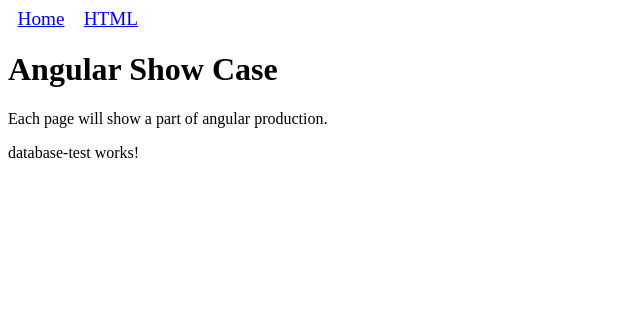
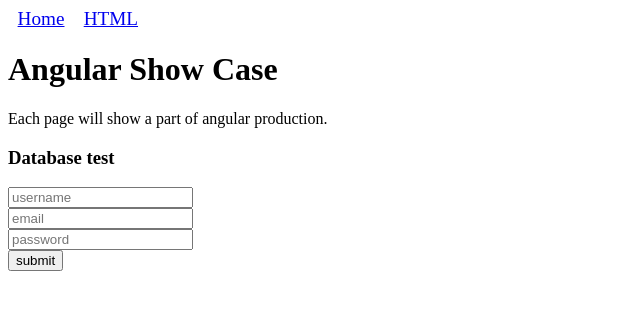
Before and after one commit to geekwisevinson/features, an Angular app: page / in a window 1280 px wide. Shown: the top 310 px of the page, without its empty margins (0-640 px from the left). Built offline with nearby package versions, Linux system fonts and the light colour scheme.

Commit message:
feat(databaseTest): add form to the template

```diff
--- a/src/app/features/database-test/database-test.component.html
+++ b/src/app/features/database-test/database-test.component.html
@@ -1,3 +1,15 @@
-<p>
-  database-test works!
-</p>
+<div>
+  <h3>Database test</h3>
+  <form [formGroup]="form">
+    <div>
+      <input type="text" formControlName="username" placeholder="username">
+    </div>
+    <div>
+      <input type="text" formControlName="email" placeholder="email">
+    </div>
+    <div>
+      <input type="text" formControlName="password" placeholder="password">
+    </div>
+  </form>
+  <button> submit </button>
+</div>
```
